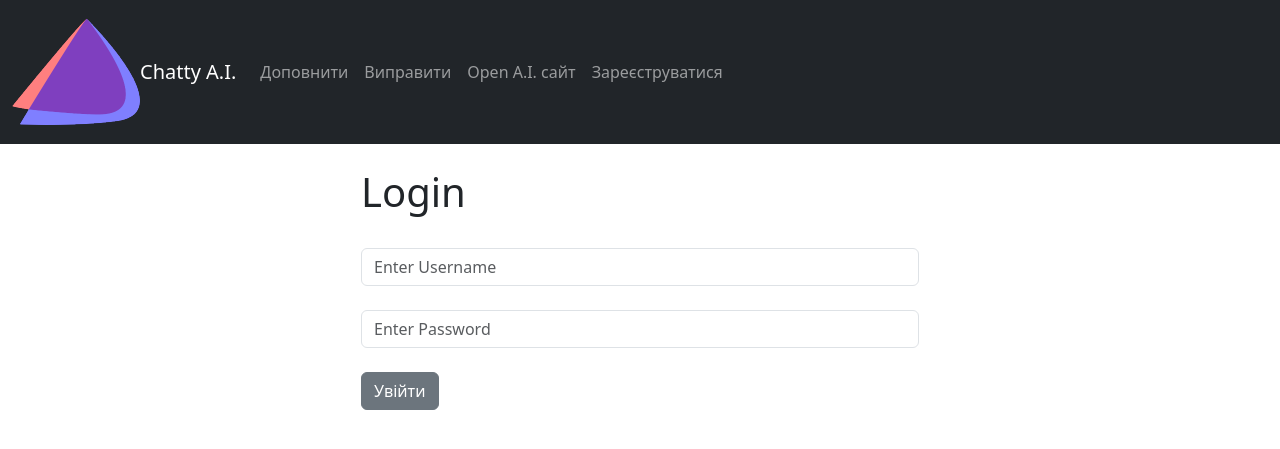
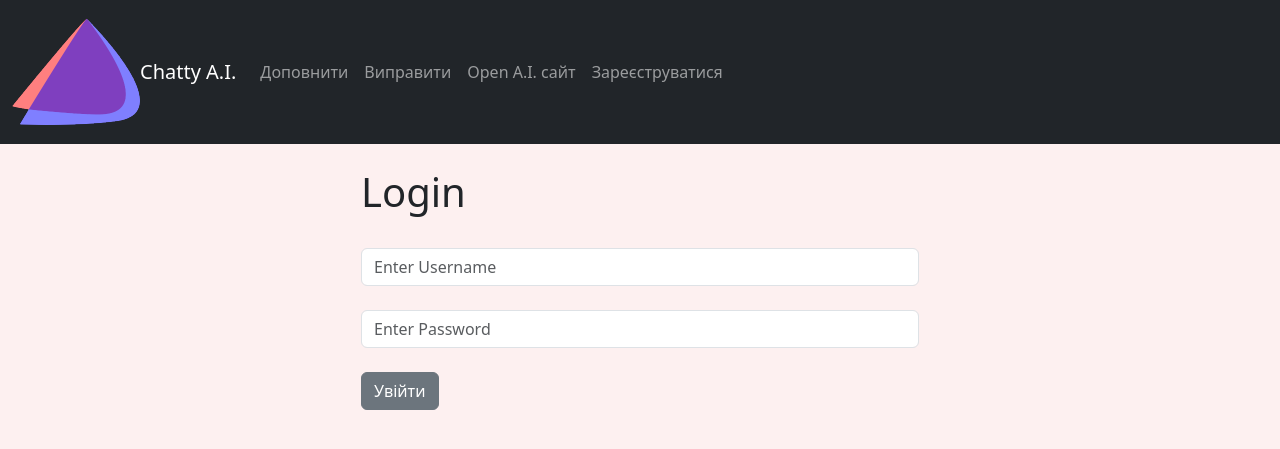
Before and after one commit to YuriiDorosh/Django-AI-site, a Django app: page / in a window 1280 px wide. Shown: the top 449 px of the page. Run offline with Django 4.2, Linux system fonts and the light colour scheme.

Commit message:
change bg color

```diff
--- a/website/templates/base.html
+++ b/website/templates/base.html
@@ -8,6 +8,11 @@
     <link href="https://cdn.jsdelivr.net/npm/bootstrap@5.3.0-alpha3/dist/css/bootstrap.min.css" rel="stylesheet"
           integrity="sha384-KK94CHFLLe+nY2dmCWGMq91rCGa5gtU4mk92HdvYe+M/SXH301p5ILy+dN9+nJOZ" crossorigin="anonymous">
     <link href="{% static 'css/prism.css' %}" rel="stylesheet">
+    <style>
+    body {
+        background-color: #FDF0F0;
+    }
+</style>
 
 </head>
 <body>
```
